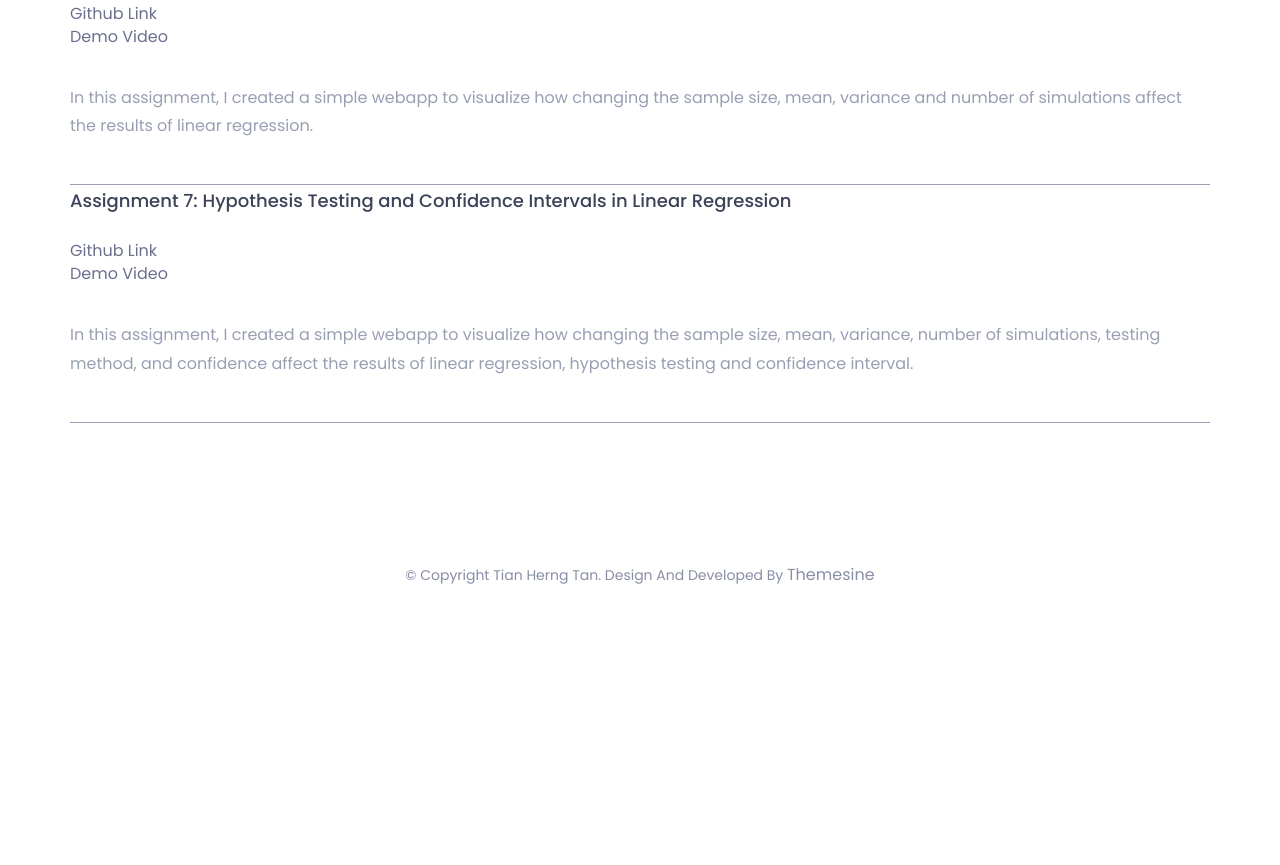
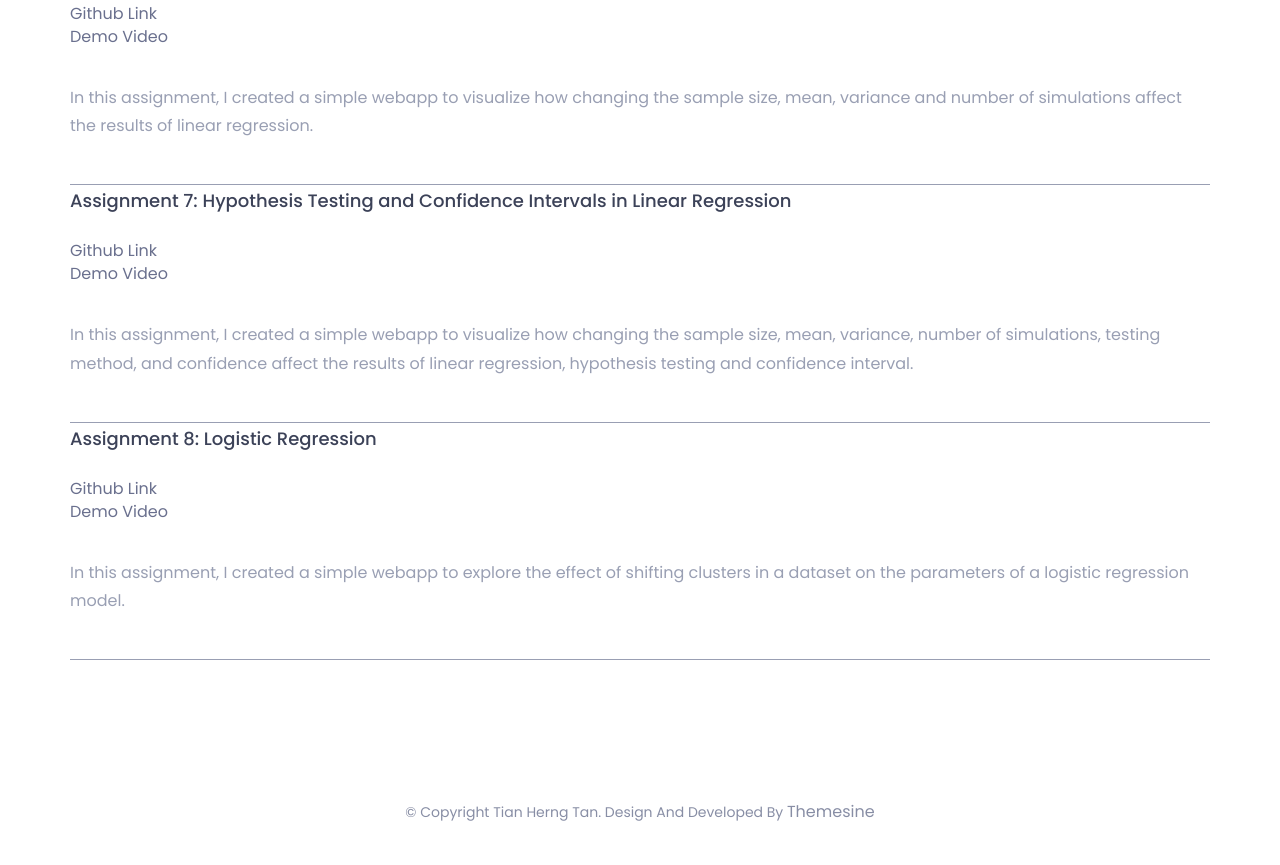
Before and after one commit to Tian-Tan/Tian-Tan.github.io, a plain HTML site: page assignments.html in a window 1280 px wide. Shown: the part 1839-2704 px from the top of the page. Before the commit the page ends 2467 px from the top, so only its background shows below. Drawn offline with nearby package versions, Linux system fonts and the light colour scheme.

Commit message:
add assignment 8

```diff
--- a/assignments.html
+++ b/assignments.html
@@ -182,6 +182,16 @@
 									In this assignment, I created a simple webapp to visualize how changing the sample size, mean, variance, number of simulations, testing method, and confidence affect the results of linear regression, hypothesis testing and confidence interval.
 								</p>
 							</div>
+							<div class="single-about-txt">
+								<h3>
+									Assignment 8: Logistic Regression
+								</h3> <br>
+								<a href="https://github.com/Fall24-BUCS506/tanth-assignment-8">Github Link</a> <br>
+								<a href="https://github.com/Fall24-BUCS506/tanth-assignment-8/blob/main/Demo.mp4">Demo Video</a>
+								<p>
+									In this assignment, I created a simple webapp to explore the effect of shifting clusters in a dataset on the parameters of a logistic regression model.
+								</p>
+							</div>
 						</div>
 					</div>
 				</div>
```
